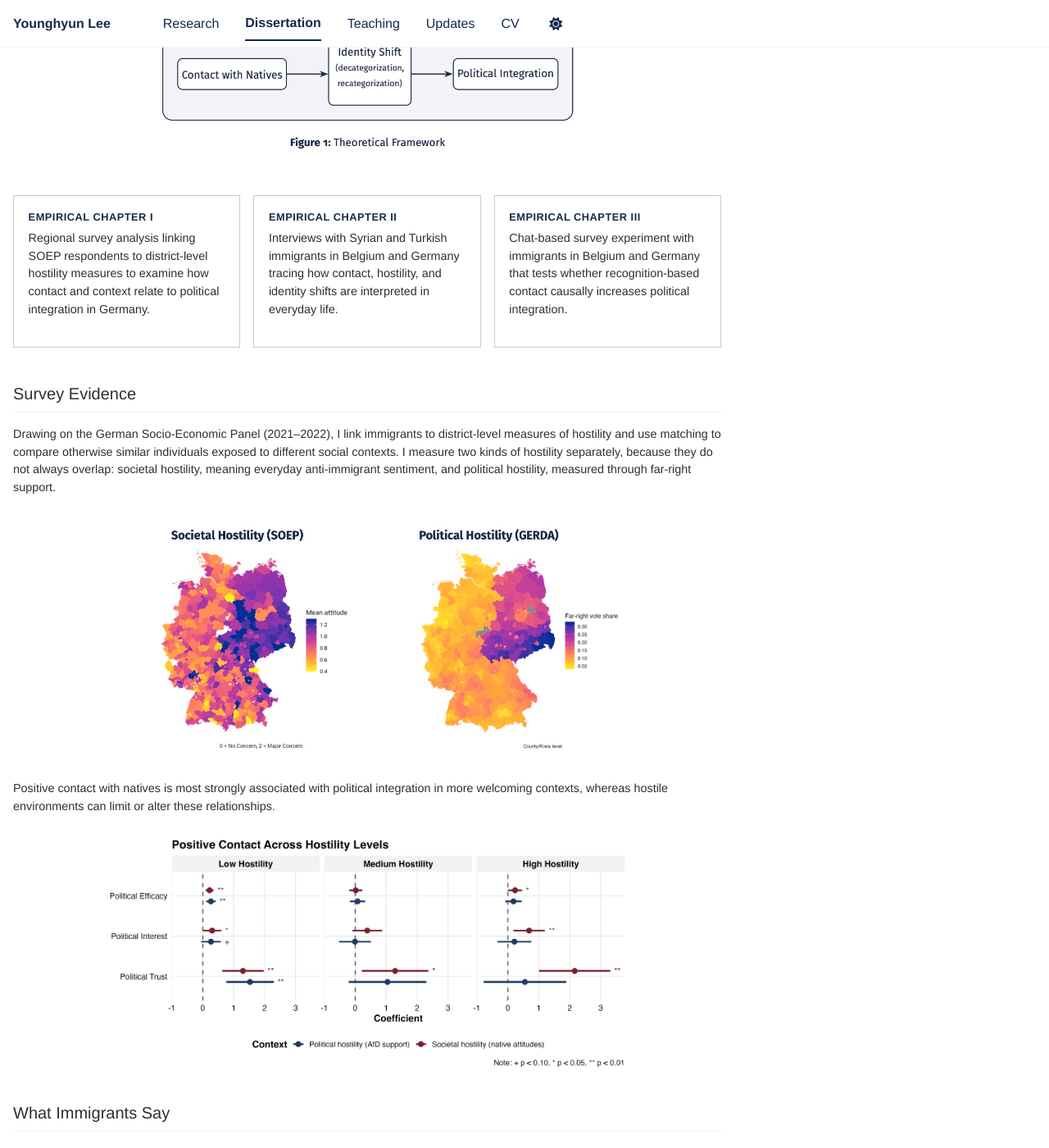
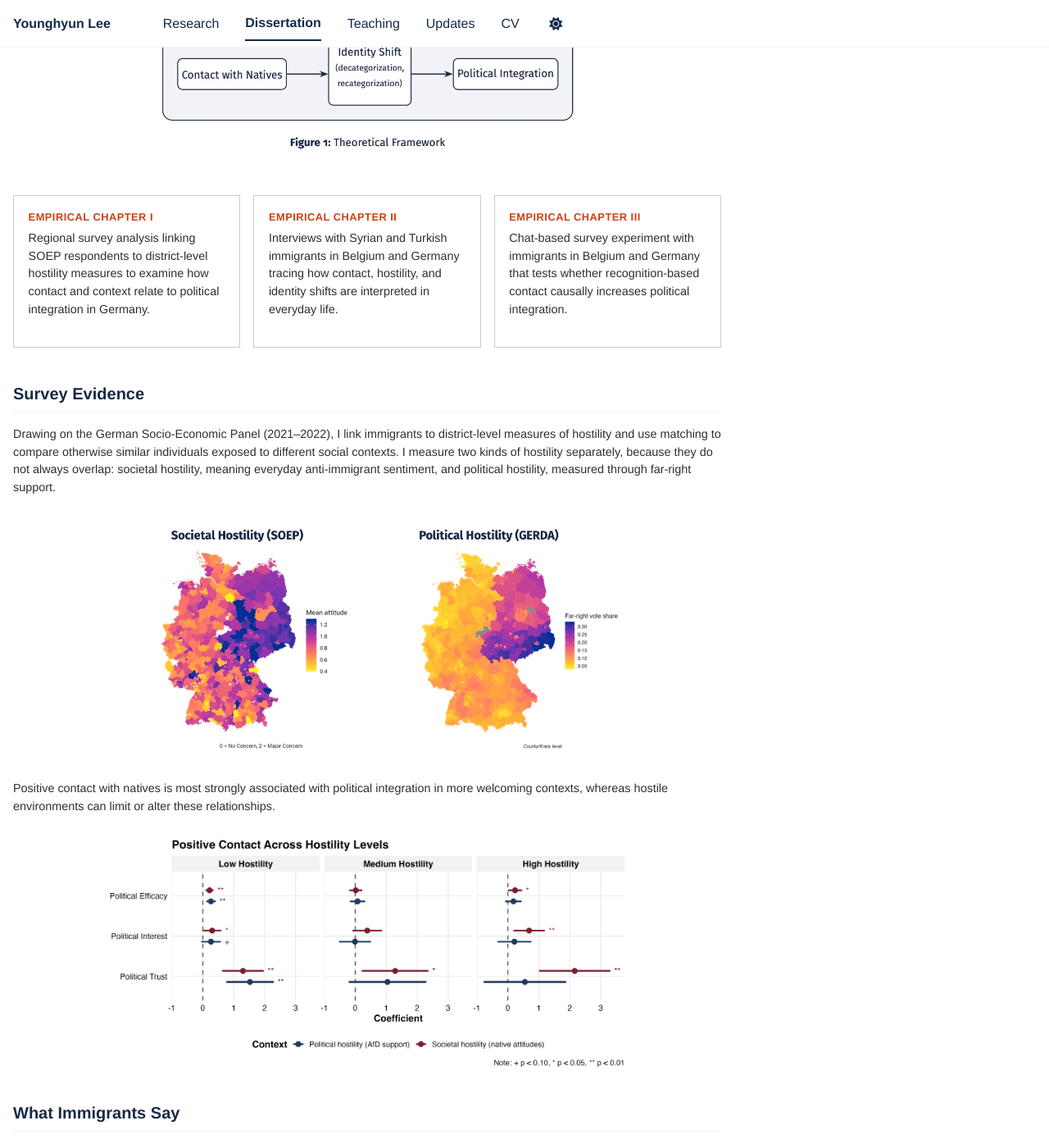
Before and after one commit to younghyunlee52/Website, a Jekyll site: the page built from _pages/dissertation.md, in a window 1280 px wide and 1400 px high, scrolled down 410 px. Shown: the whole window at 82% size. Built offline with Jekyll 4.4.1, drawn with Linux system fonts in a browser that asks for light colours; a script bundle is joined from its source files by our own code; library files that are not in the unit come from our copies.

Commit message:
Update _page.scss

```diff
--- a/_sass/layout/_page.scss
+++ b/_sass/layout/_page.scss
@@ -96,7 +96,7 @@
 }
 
 .homepage-page .page__content p {
-  text-align: left;
+  text-align: left !important;
   text-justify: auto;
 }
 
@@ -253,6 +253,10 @@
   .homepage-intro__name {
     text-align: center;
     margin-bottom: 0.4rem;
+  }
+
+  .homepage-intro__affiliation-line {
+    text-align: center;
   }
 
   .homepage-intro__welcome {
@@ -590,6 +594,8 @@
 .dissertation-page .page__content > h2 {
   margin-top: 2.4rem;
   margin-bottom: 1rem;
+  color: var(--dissertation-navy);
+  font-weight: 700;
 }
 
 .dissertation-page .page__content > h2:first-of-type {
@@ -631,7 +637,7 @@
   font-weight: 700;
   letter-spacing: 0.04em;
   text-transform: uppercase;
-  color: var(--dissertation-navy);
+  color: #C84113;
 }
 
 .dissertation-meta__item p {
@@ -693,7 +699,7 @@
   font-weight: 700;
   letter-spacing: 0.05em;
   text-transform: uppercase;
-  color: var(--dissertation-navy);
+  color: #C84113;
 }
 
 .dissertation-interview-theme__summary {
```
